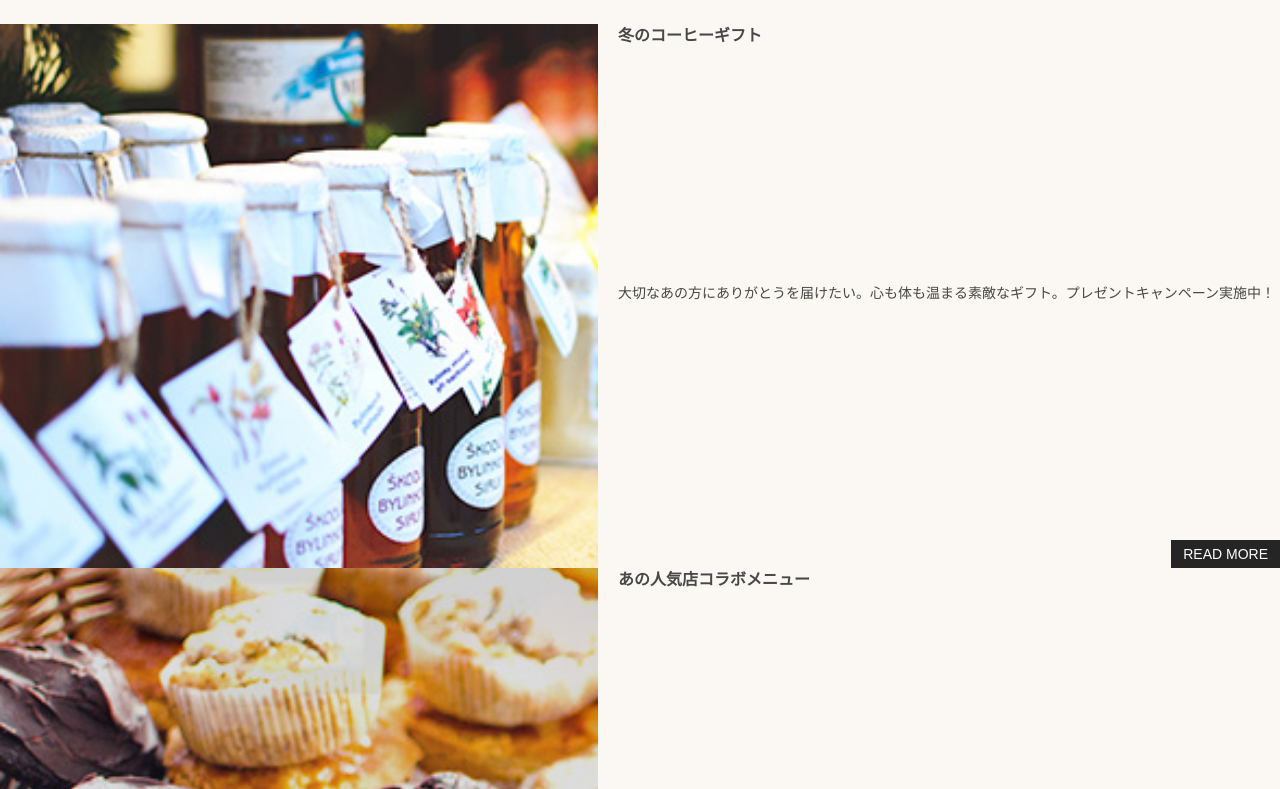
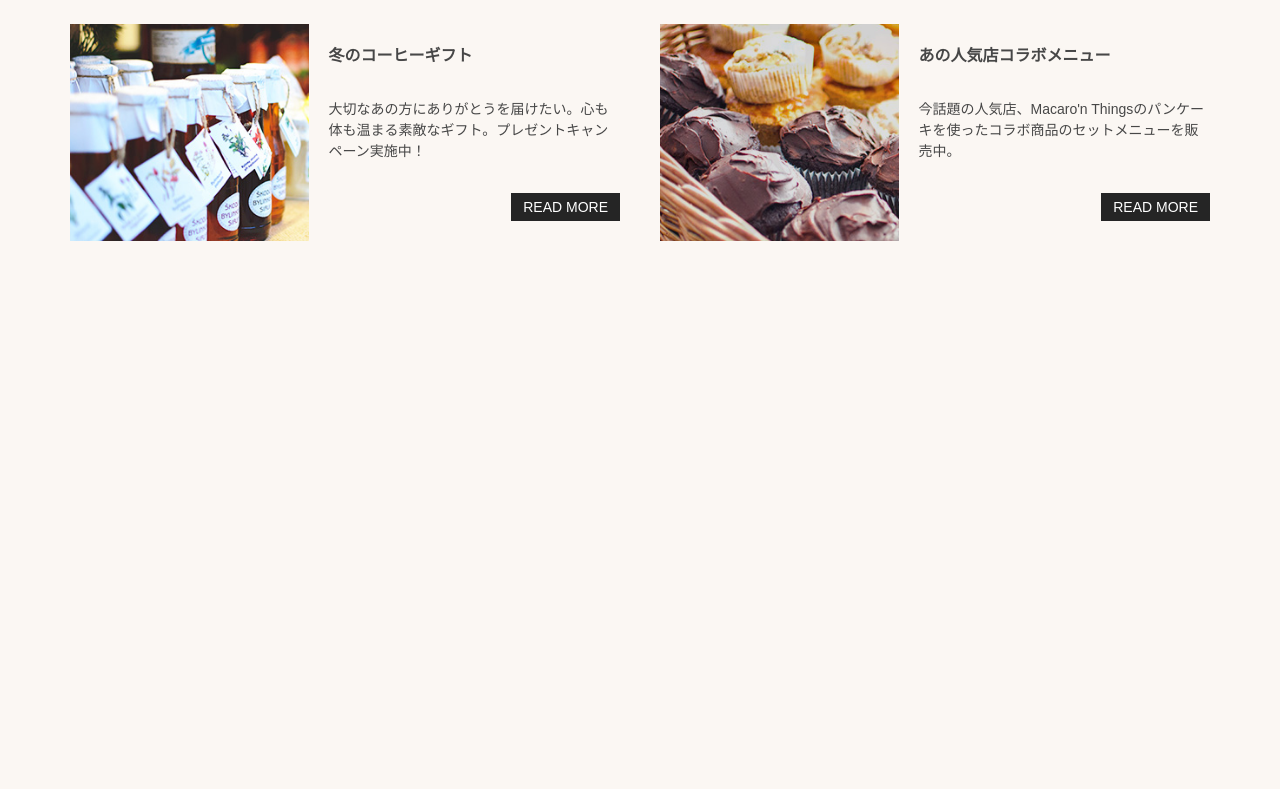
Before and after one commit to mzgk/cssCafe, a plain HTML site: page index.html in a window 1280 px wide. Shown: the part 74-863 px from the top of the page. After the commit the page ends 800 px from the top, so only its background shows below. Drawn offline with Linux system fonts and the light colour scheme.

Commit message:
add : Chapter4-2

```diff
--- a/index.html
+++ b/index.html
@@ -9,7 +9,7 @@
 <body>
 
     <div id="wrapper">
-        <header class="Header">
+        <header class="Header l-column">
             <div class="Header__head">
                 <h1 class="logo">Site Name</h1>
             </div>
@@ -24,8 +24,9 @@
             </nav>
         </header>
 
-        <section>
-            <div class="EntryPanel">
+        <section class="l-column">
+            <div class="l-row">
+                <div class="EntryPanel l-halfColumn">
                     <div class="EntryPanel__sub">
                         <img class="EntryPanel__thumb" src="./dist/images/top/entry1.jpg" alt="" width="275" height="250" />
                     </div>
@@ -39,7 +40,7 @@
                         </div>
                     </div>
                 </div>
-            <div class="EntryPanel">
+                <div class="EntryPanel l-halfColumn">
                     <div class="EntryPanel__sub">
                         <img class="EntryPanel__thumb" src="./dist/images/top/entry2.jpg" alt="" width="275" height="250" />
                     </div>
@@ -53,6 +54,7 @@
                         </div>
                     </div>
                 </div>
+            </div>
         </section>
     </div>
 
--- a/src/scss/base/_variables.scss
+++ b/src/scss/base/_variables.scss
@@ -6,3 +6,9 @@ $color-link: #878378;
 
 $color-reverse-line: #fff;
 $color-reverse-fill: #252525;
+
+// sizes
+$base-content-width: 1180px;
+$space-unit: 20px;
+$sp-space-unit: 15px;
+$column-space: $space-unit*2;
--- a/src/scss/components/_entryPanel.scss
+++ b/src/scss/components/_entryPanel.scss
@@ -5,10 +5,11 @@
     align-items: center;
     &__main {
         display: flex;
-        flex: 1 1 50%;
+        flex: 1 1 55%;
         flex-direction: column;    // 縦並び
         justify-content: space-between;    // 均等配置
         align-self: stretch;    // 高さMax使用
+        padding: 20px 0;
     }
     &__sub {
         flex: 1 1 45%;
--- /dev/null
+++ b/src/scss/components/parts/_layouts.scss
@@ -0,0 +1,22 @@
+@charset "UTF-8";
+
+.l-column {
+    flex: 0 1 $base-content-width;    // -shrink:1（縮む）
+    max-width: $base-content-width;
+    margin: 0 auto;
+    padding: 0 $space-unit;
+}
+.l-row {
+    display: flex;
+    justify-content: space-between;
+    flex-wrap: wrap;
+    margin: 0 auto;
+}
+.l-halfColumn {
+    flex: 1 0 0px;
+    max-width: ($base-content-width - $column-space) / 2;
+    margin-right: $column-space;
+    &:nth-child(even) {
+        margin-right: 0;
+    }
+}
--- a/src/scss/main.scss
+++ b/src/scss/main.scss
@@ -13,4 +13,7 @@
 @import "./components/entryPanel";
 
 // ボタン
-@import "./components/parts/buttons"
+@import "./components/parts/buttons";
+
+// レイアウト
+@import "./components/parts/layouts";
```
Also changed, not shown: dist/css/main.css, dist/css/main.min.css. Lines whose indentation alone changed are shown as unchanged.
